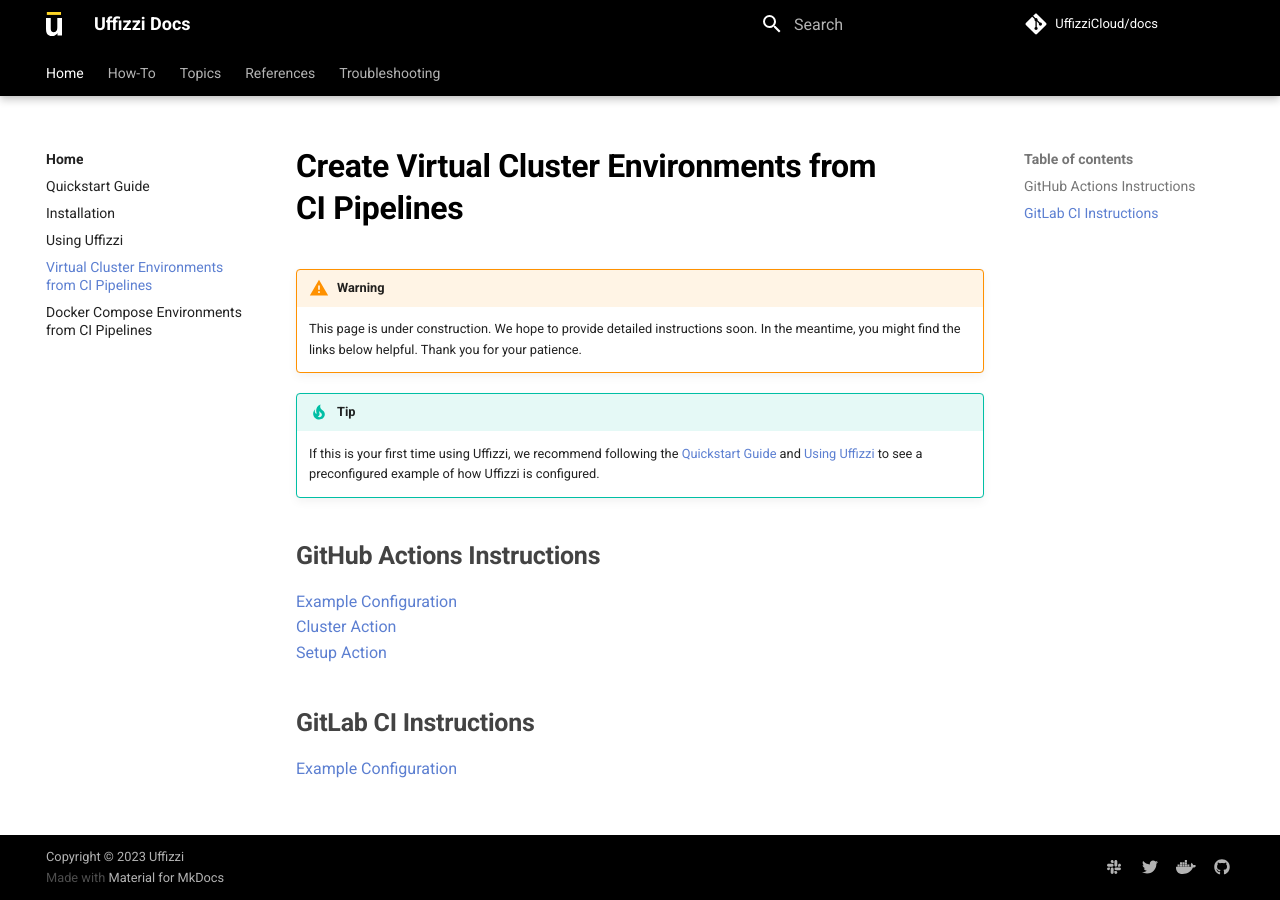
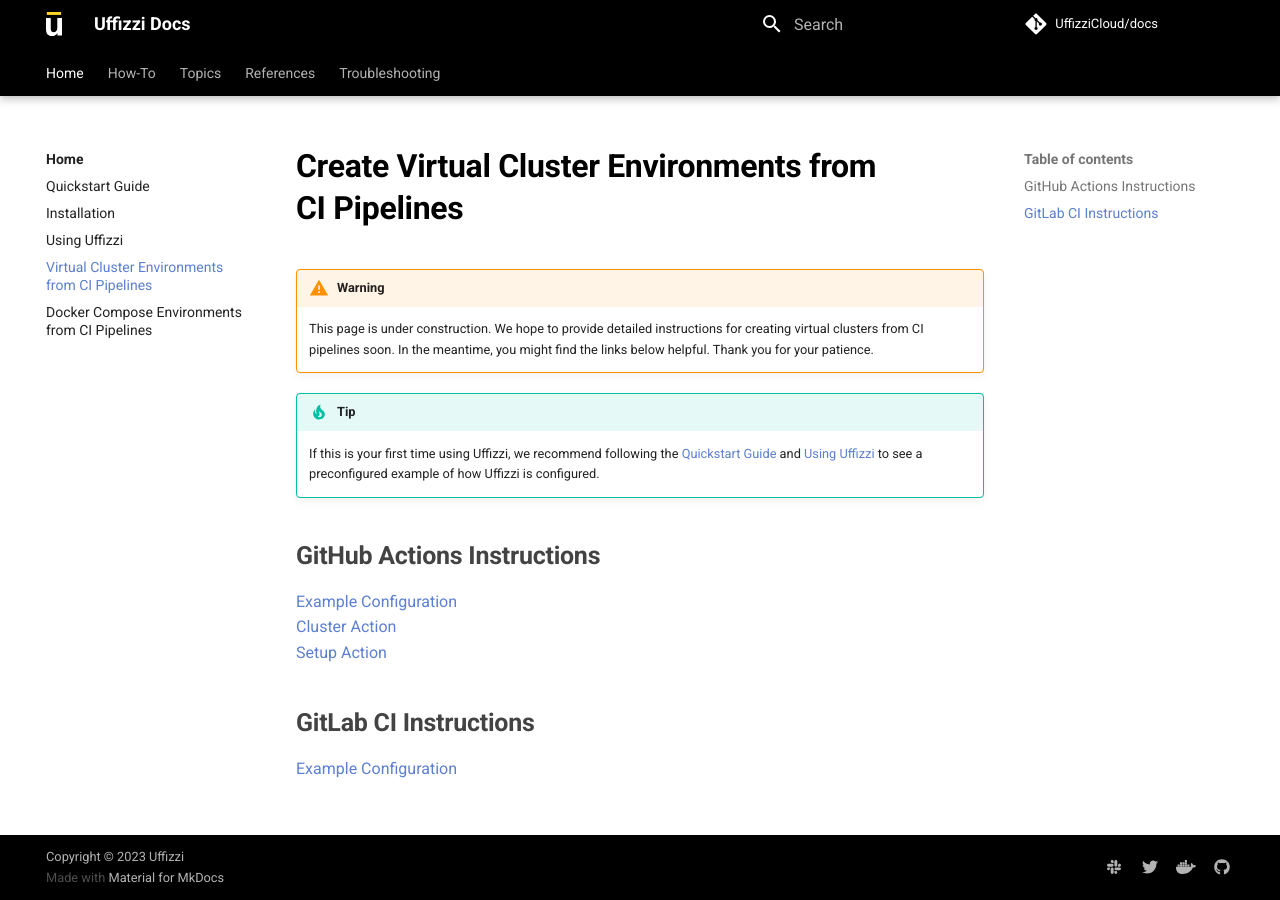
Before and after one commit to UffizziCloud/docs, an MkDocs documentation site: the page built from docs/virtual-cluster-environment.md, in a window 1280 px wide. Built offline with MkDocs 1.6.1 and Material for MkDocs 9.7.7, drawn with Linux system fonts in a browser that asks for light colours; comment, search, counter and statistics services are not loaded.

Commit message:
update wording

```diff
--- a/docs/virtual-cluster-environment.md
+++ b/docs/virtual-cluster-environment.md
@@ -1,7 +1,7 @@
 # Create Virtual Cluster Environments from CI Pipelines
 
 !!! Warning
-    This page is under construction. We hope to provide detailed instructions soon. In the meantime, you might find the links below helpful. Thank you for your patience.
+    This page is under construction. We hope to provide detailed instructions for creating virtual clusters from CI pipelines soon. In the meantime, you might find the links below helpful. Thank you for your patience.
 
 !!! Tip
     If this is your first time using Uffizzi, we recommend following the [Quickstart Guide](quickstart.md) and [Using Uffizzi](using-uffizzi.md) to see a preconfigured example of how Uffizzi is configured.
```
